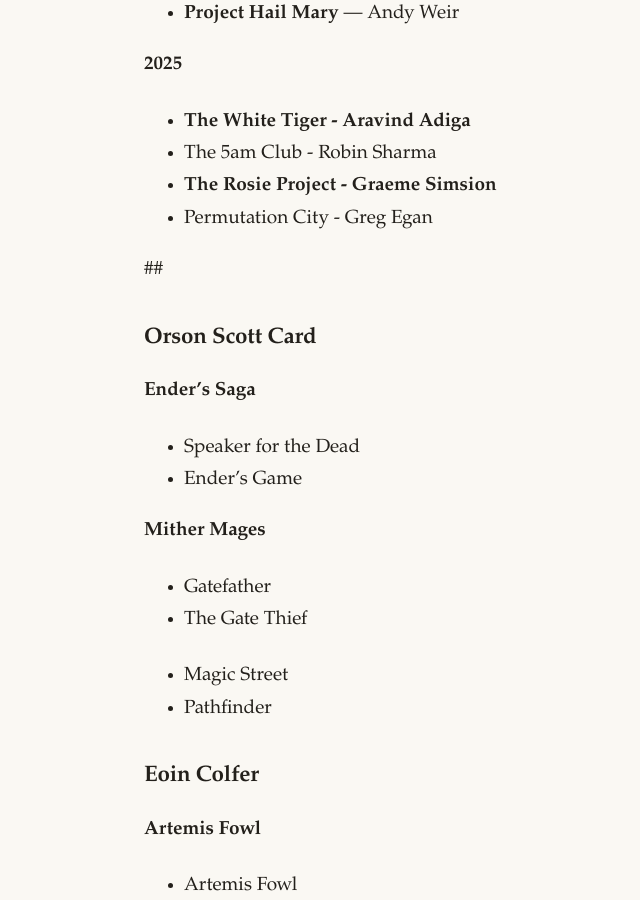
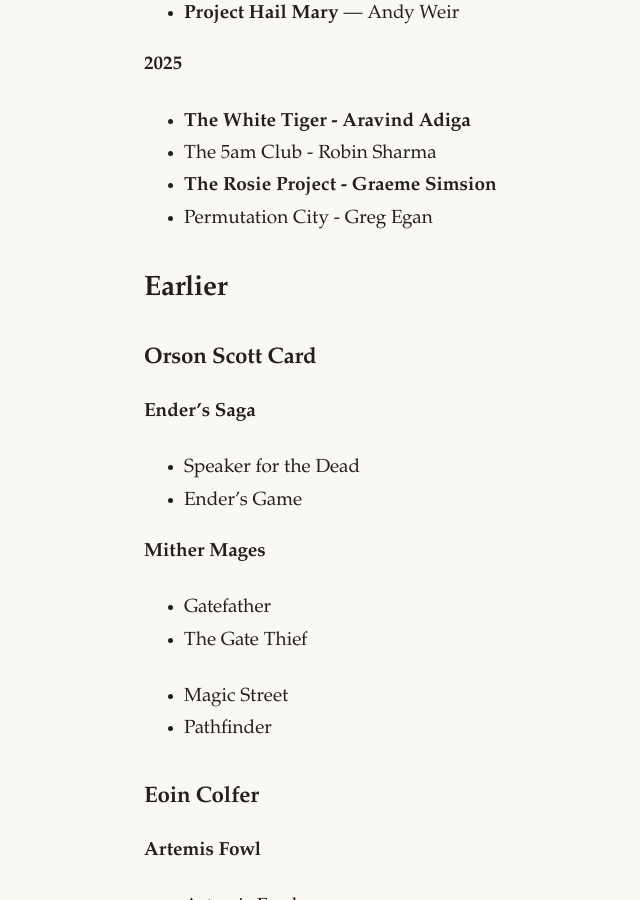
Before and after one commit to topearebi/aroamjti, a Jekyll site: the page built from books.md, in a window 1280 px wide and 900 px high, scrolled down 635 px. Shown: the whole window, without its empty margins (192-832 px from the left). Built offline with Jekyll 4.4.1, drawn with Linux system fonts in a browser that asks for light colours.

Commit message:
Last Sync: 2026-07-03 23:48 (Mobile)

```diff
--- a/books.md
+++ b/books.md
@@ -21,7 +21,7 @@
 - **The Rosie Project - Graeme Simsion**
 - Permutation City - Greg Egan
 
-##
+## Earlier
 
 ### Orson Scott Card
 
```
